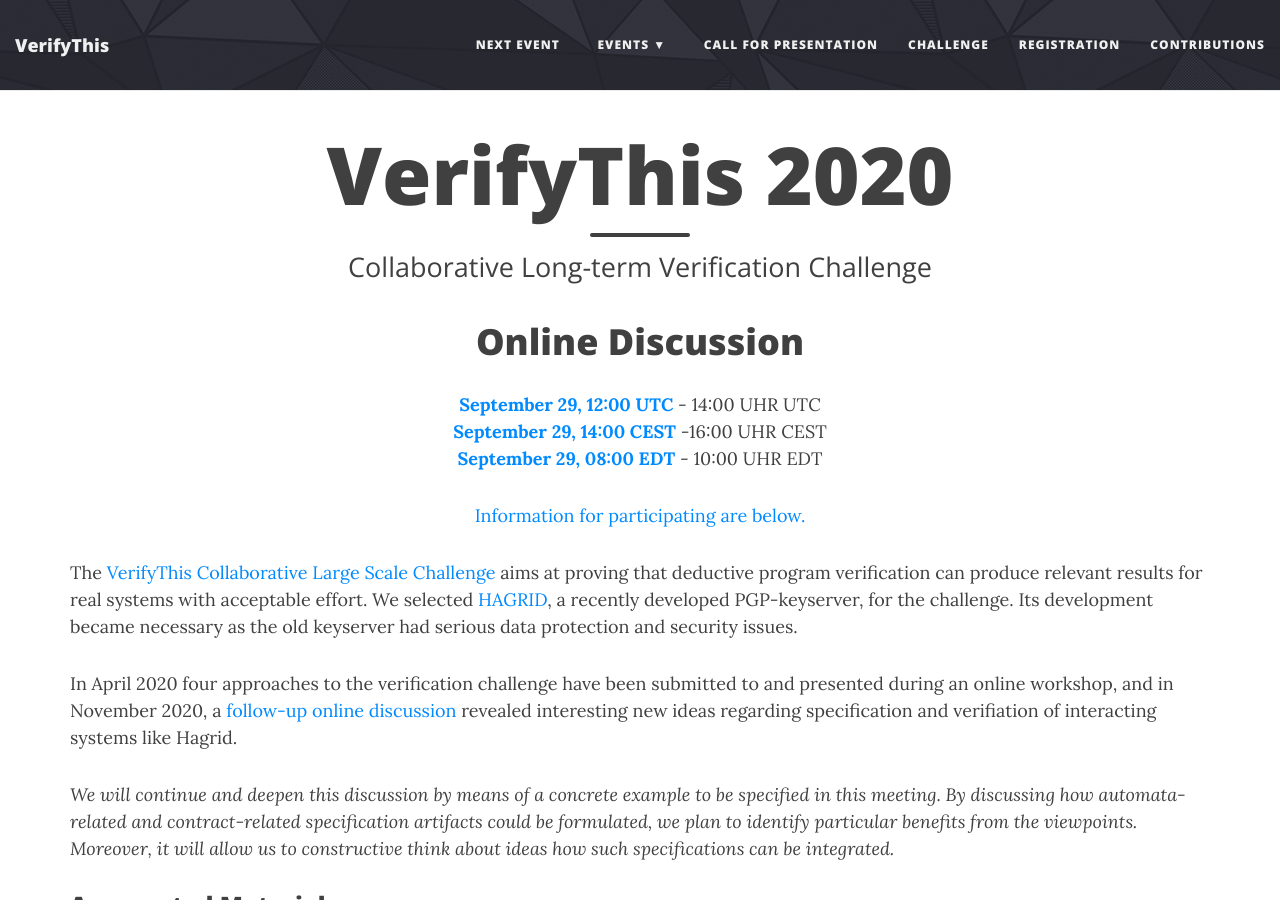
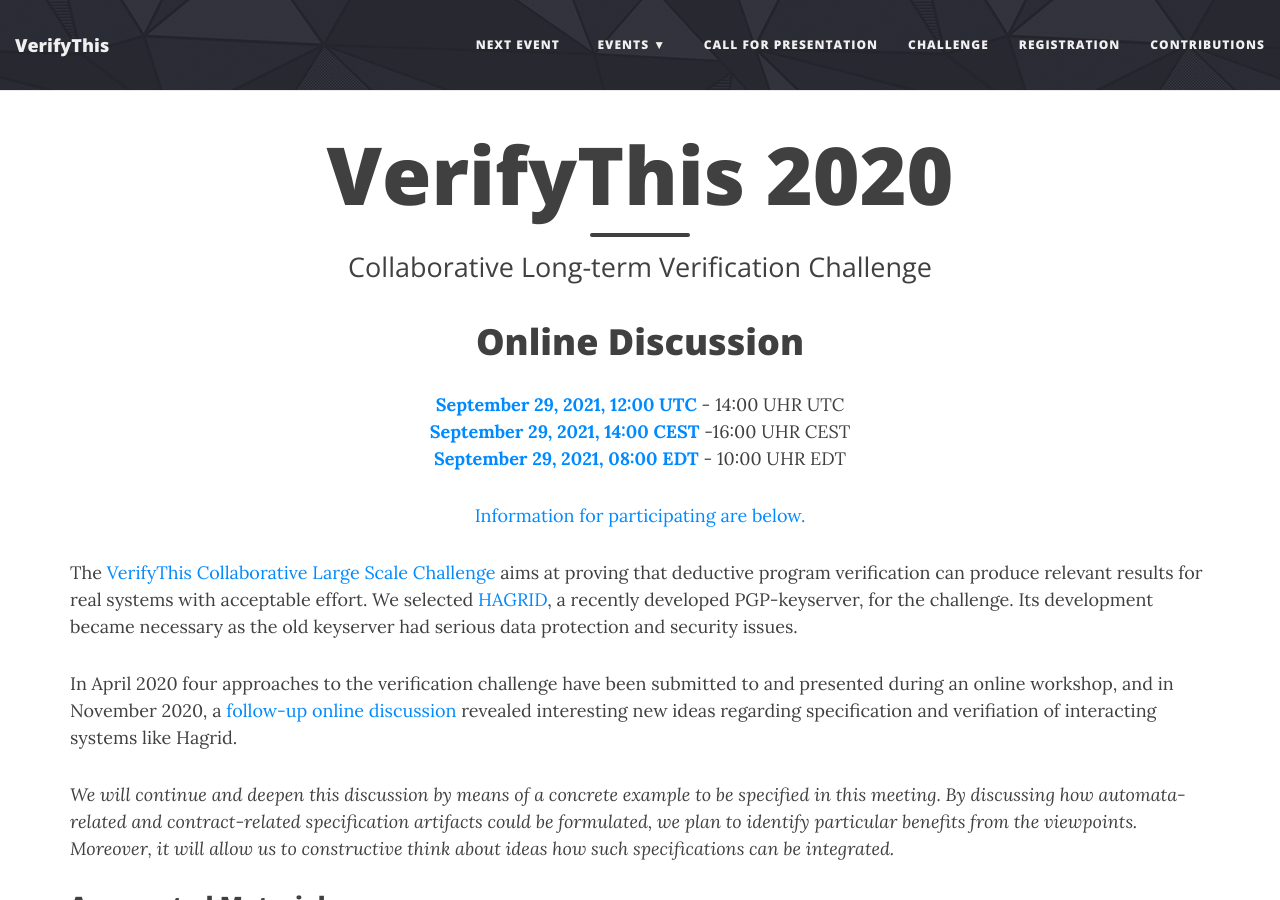
Before and after one commit to verifythis/verifythis.github.io, a Jekyll site: the page built from online-event-sep.html, in a window 1280 px wide and 900 px high. Built offline with Jekyll 4.4.1, drawn with Linux system fonts in a browser that asks for light colours.

Commit message:
2021 added

```diff
--- a/online-event-sep.html
+++ b/online-event-sep.html
@@ -8,15 +8,15 @@ subtitle: Collaborative Long-term Verification Challenge
   <h1>Online Discussion</h1>
   <p><strong>
     <a href="https://www.timeanddate.com/worldclock/fixedtime.html?msg=VerifyThis&iso=20210519T12&p1=%3A&ah=2">
-      September 29, 12:00 UTC</a></strong> - 14:00 UHR UTC
+      September 29, 2021, 12:00 UTC</a></strong> - 14:00 UHR UTC
     <br/>
     <strong>
       <a href="https://www.timeanddate.com/worldclock/fixedtime.html?msg=VerifyThis&iso=20210519T12&p1=%3A&ah=2">
-        September 29, 14:00 CEST</a></strong> -16:00 UHR CEST
+        September 29, 2021, 14:00 CEST</a></strong> -16:00 UHR CEST
     <br/>
     <strong>
       <a href="https://www.timeanddate.com/worldclock/fixedtime.html?msg=VerifyThis&iso=20210519T12&p1=%3A&ah=2">
-        September 29, 08:00 EDT</a></strong> - 10:00 UHR EDT
+        September 29, 2021, 08:00 EDT</a></strong> - 10:00 UHR EDT
   </p>
 
   <p><a href="#participating">Information for participating are below.</a></p>
```
